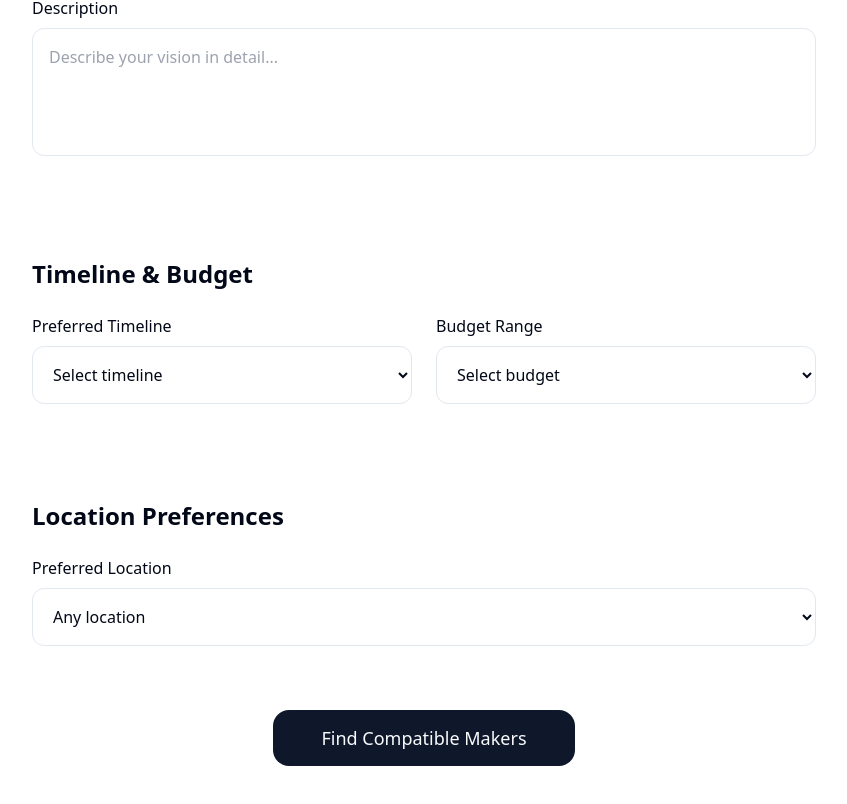
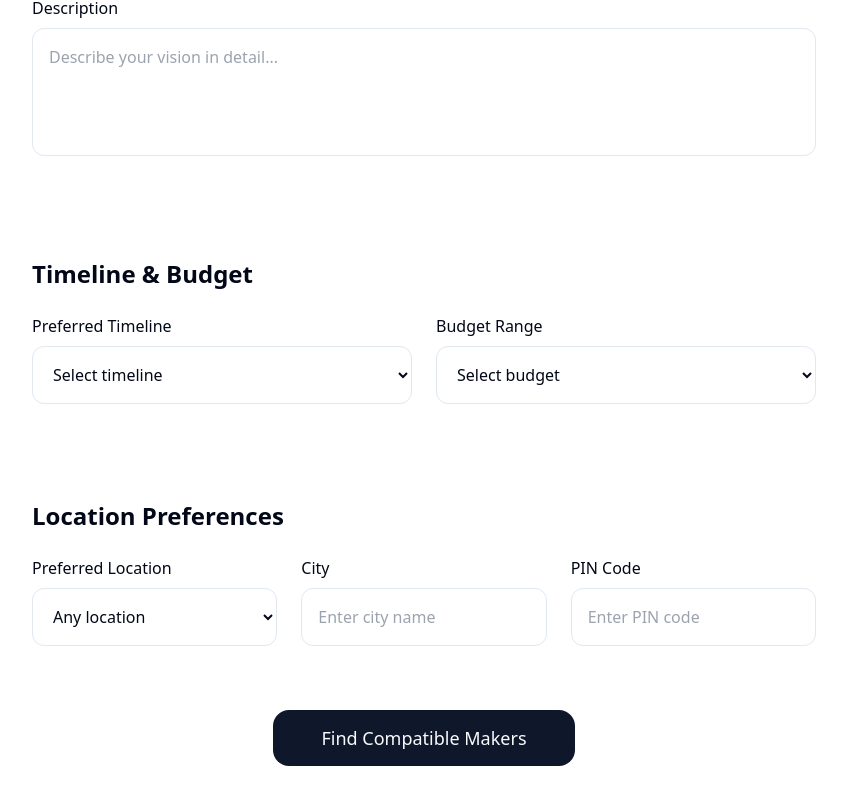
Before and after one commit to directcreate/directcreate-collaboration-platform, a React (Vite) app: page /collaborate/form in a window 1280 px wide. Shown: the part 468-1272 px from the top of the page, without its empty margins (216-1063 px from the left). Built offline with nearby package versions, Linux system fonts and the light colour scheme.

Commit message:
Add city and PIN code to location
Added city and PIN code input fields next to the location select in the project form.

```diff
--- a/src/pages/ProjectForm.tsx
+++ b/src/pages/ProjectForm.tsx
@@ -12,7 +12,9 @@ const ProjectForm = () => {
     description: "",
     timeline: "",
     budget: "",
-    location: ""
+    location: "",
+    city: "",
+    pinCode: ""
   });
 
   const contextData = location.state || {};
@@ -145,6 +147,7 @@ const ProjectForm = () => {
           <div className="bg-card rounded-3xl p-8">
             <h2 className="text-2xl font-semibold text-foreground mb-6">Location Preferences</h2>
 
+            <div className="grid grid-cols-1 md:grid-cols-3 gap-6">
               <div>
                 <label className="block text-foreground font-medium mb-2">Preferred Location</label>
                 <select
@@ -161,6 +164,31 @@ const ProjectForm = () => {
                   <option value="chennai">Chennai</option>
                   <option value="kolkata">Kolkata</option>
                 </select>
+              </div>
+
+              <div>
+                <label className="block text-foreground font-medium mb-2">City</label>
+                <input
+                  type="text"
+                  value={formData.city}
+                  onChange={(e) => handleInputChange('city', e.target.value)}
+                  className="w-full border border-border rounded-xl p-4 focus:outline-none focus:ring-2 focus:ring-primary bg-background"
+                  placeholder="Enter city name"
+                />
+              </div>
+
+              <div>
+                <label className="block text-foreground font-medium mb-2">PIN Code</label>
+                <input
+                  type="text"
+                  value={formData.pinCode}
+                  onChange={(e) => handleInputChange('pinCode', e.target.value)}
+                  className="w-full border border-border rounded-xl p-4 focus:outline-none focus:ring-2 focus:ring-primary bg-background"
+                  placeholder="Enter PIN code"
+                  pattern="[0-9]{6}"
+                  maxLength={6}
+                />
+              </div>
             </div>
           </div>
 
```
Lines whose indentation alone changed are shown as unchanged.
